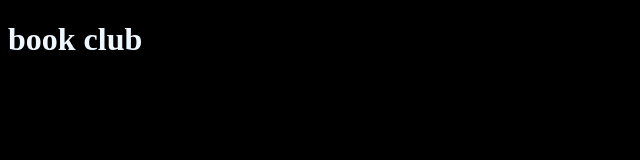
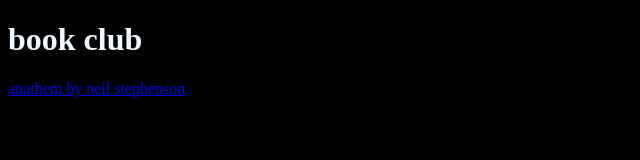
Before and after one commit to spinagain/bookclub, a plain HTML site: page index.html in a window 1280 px wide. Shown: the whole page, without its empty margins (0-640 px from the left). Drawn offline with Linux system fonts and the light colour scheme.

Commit message:
Update index.html

```diff
--- a/index.html
+++ b/index.html
@@ -19,6 +19,6 @@ body {
 <body>
 
 <h1>book club</h1>
-
+<a href="anathem">anathem by neil stephenson</a>
 </body>
 </hthml>
```
